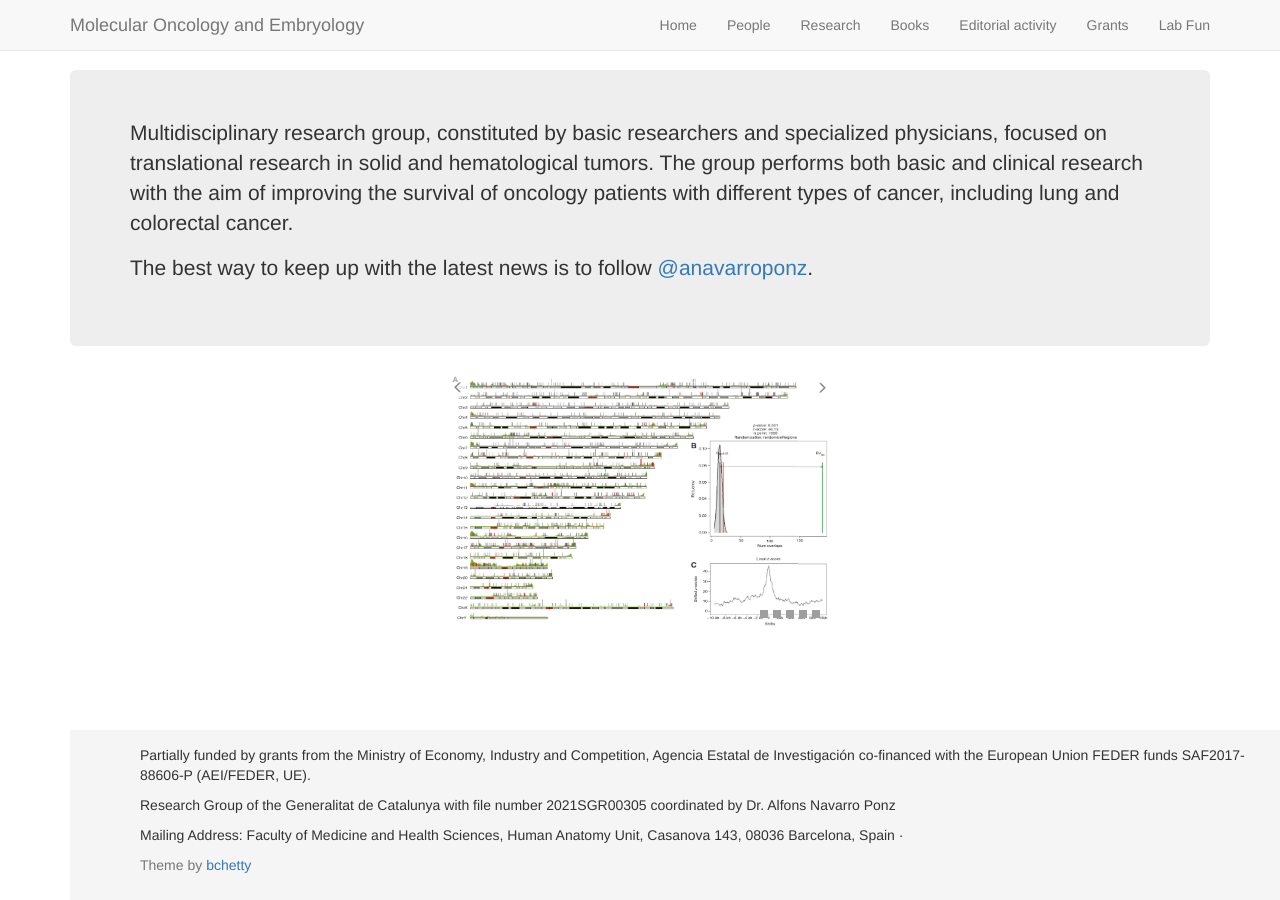
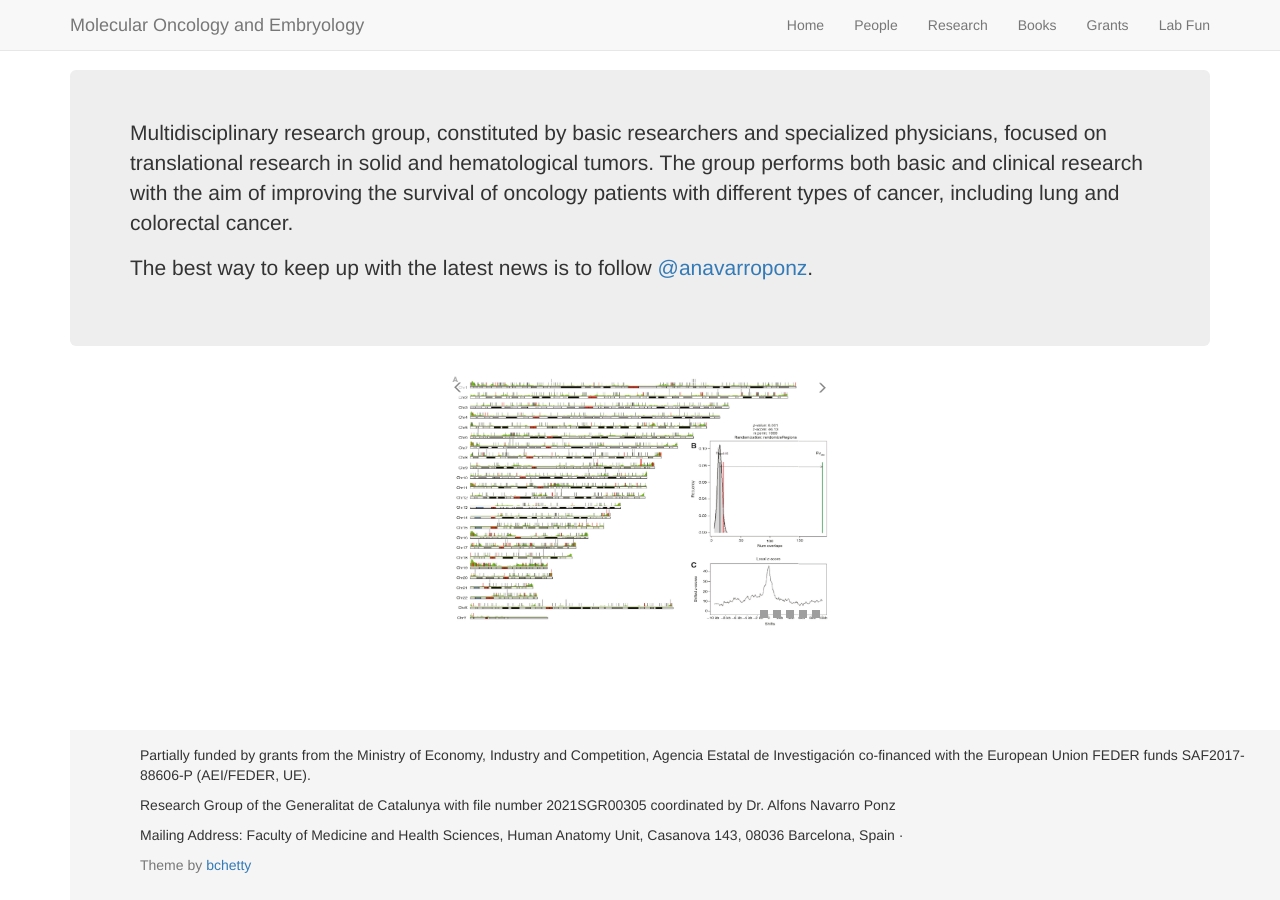
Before and after one commit to AlfonsNavarro/lab, a Jekyll site: the page built from index.html, in a window 1280 px wide. Built offline with Jekyll 4.4.1, drawn with Linux system fonts in a browser that asks for light colours; nearby versions of some CDN libraries; the list of posts is cut into pages by our own code; grey boxes are pictures that could not be loaded.

Commit message:
Update of -  in main page, foot

```diff
--- a/_config.yml
+++ b/_config.yml
@@ -37,7 +37,7 @@ nav-links:
     Books: "pages/books.html"
     #Dissemination: "/pages/dissemination.html"
     #Teaching: "pages/teaching.html"
-    Editorial activity: "pages/editorial.html"
+    #Editorial activity: "pages/editorial.html"
     #News: "pages/news.html"
     Grants: "pages/grants.html"
     Lab Fun: "pages/labfun.html"
```
